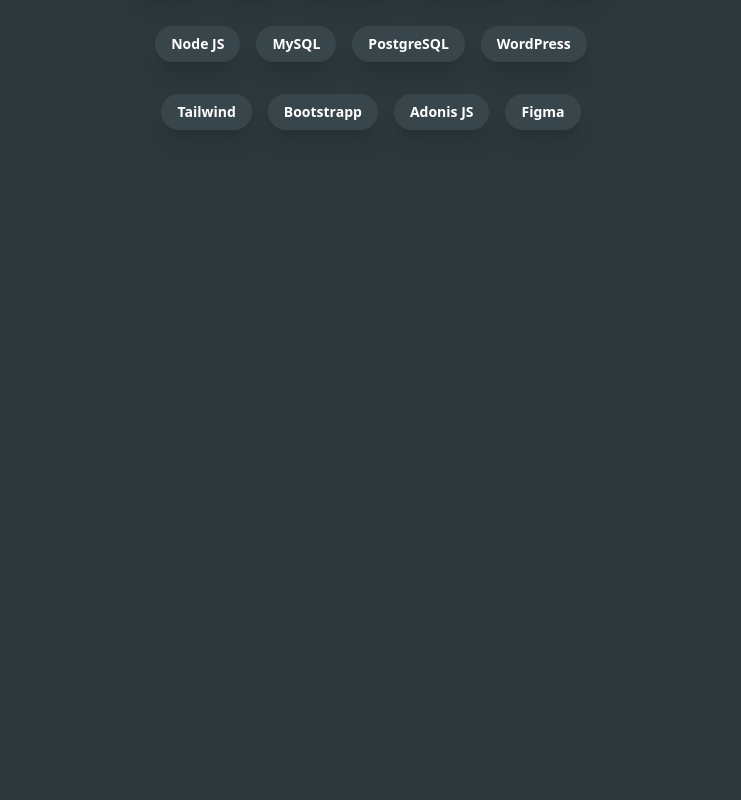
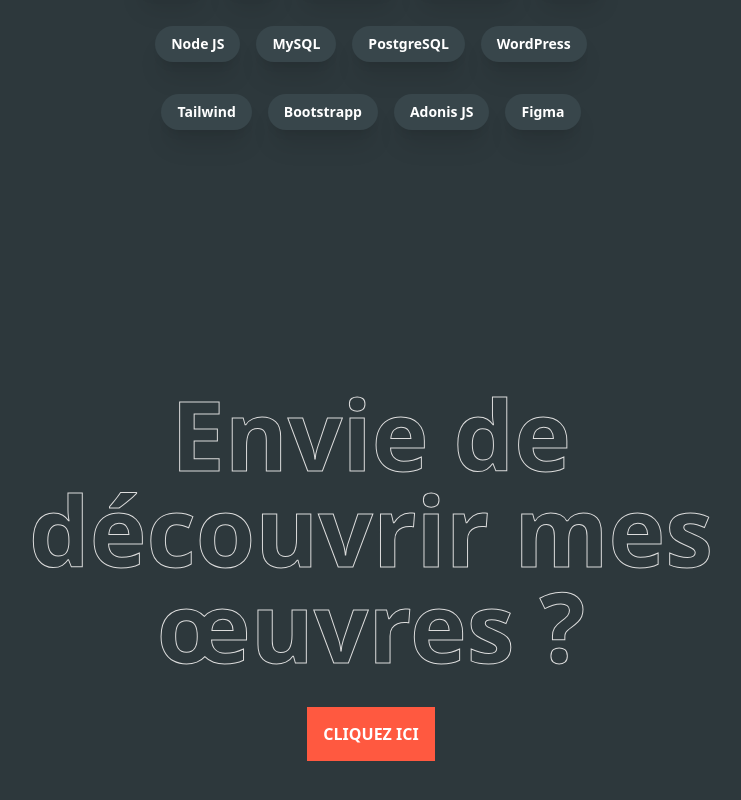
Before and after one commit to Rayonnantakasha/Rayonnant_portfolio_React, a React (Vite) app: page / in a window 1280 px wide. Shown: the part 2602-3402 px from the top of the page, without its empty margins (269-1010 px from the left). Before the commit the page ends 2988 px from the top, so only its background shows below. Built offline with nearby package versions, Linux system fonts and the light colour scheme.

Commit message:
Feat: Create Atwork component

```diff
--- a/src/App.tsx
+++ b/src/App.tsx
@@ -3,6 +3,7 @@
 import About from "./components/About"
 import Skills from "./components/Skills"
 import Technology from "./components/Technology"
+import Artwork from "./components/Artwork"
 import "./styles/App.css"
 import "./styles/index.css"
 
@@ -28,6 +29,9 @@
       <Technology />
       <div className="lg:pb-32 pt-24 pb-32">
       </div>
+      <Artwork />
+      <div className="lg:pb-32 pt-24 pb-32">
+      </div>
      </main>
 
     </>
--- /dev/null
+++ b/src/components/Artwork.tsx
@@ -0,0 +1,18 @@
+
+function Artwork() {
+    return (
+        <section>
+           <div className="text-center">
+               <h2 className="lg:text-8xl text-6xl font-black text-outline-white">
+                Envie de <br />découvrir mes <br /> œuvres ? </h2>
+               <div className="pt-12">
+                  <a href="/projets" className="bg-[#ff5940] p-4 hover:bg-orange-800 transition duration-300 ease-in-out">
+                     <span className="font-bold">CLIQUEZ ICI</span>
+                  </a>
+               </div>
+           </div>
+        </section>
+    )
+}
+
+export default Artwork
```
